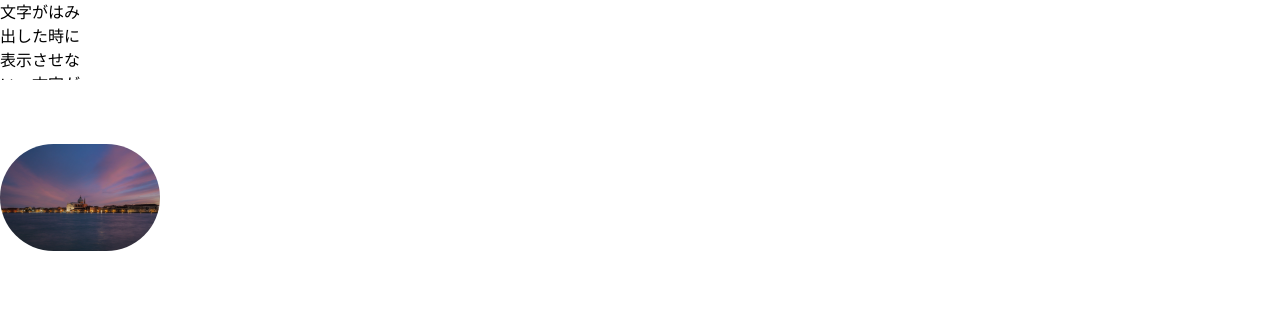
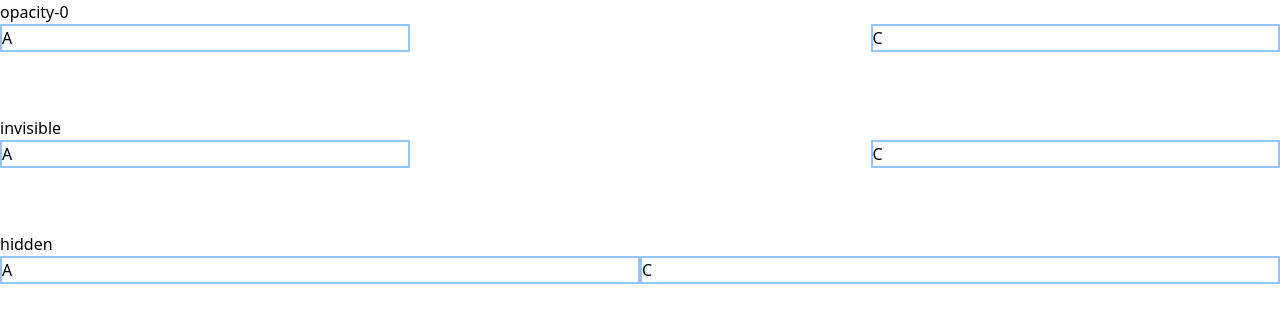
Before and after one commit to Takumikimura1899/TailwindCSS-React-Practice, a React (Create React App) app: page / in a window 1280 px wide. Shown: the top 322 px of the page. Built offline with nearby package versions, Linux system fonts and the light colour scheme.

Commit message:
Visibility

```diff
--- a/src/App.js
+++ b/src/App.js
@@ -15,6 +15,7 @@ import Overflow from './components/Overflow';
 import Position from './components/Position';
 import Responsive from './components/Responsive';
 import Shadow from './components/Shadow';
+import Visibility from './components/Visibility';
 import WidthHeight from './components/WidthHeight';
 
 function App() {
@@ -35,7 +36,8 @@ function App() {
       {/* <GridFooter /> */}
       {/* <Responsive /> */}
       {/* <Position /> */}
-      <Overflow />
+      {/* <Overflow /> */}
+      <Visibility />
     </>
   );
 }
--- /dev/null
+++ b/src/components/Visibility.jsx
@@ -0,0 +1,35 @@
+import React from 'react';
+
+const Visibility = () => {
+  return (
+    <>
+      {/* opacity,visible,hiddenの比較 */}
+      opacity-0
+      <div className='mb-16 flex justify-around'>
+        <div className='flex-grow border-2 border-blue-300'>A</div>
+        <div className='flex-grow opacity-0 border-2 border-blue-300'>
+          <button>ButtonB</button>
+        </div>
+        <div className='flex-grow border-2 border-blue-300'>C</div>
+      </div>
+      invisible
+      <div className='mb-16 flex justify-around'>
+        <div className='flex-grow border-2 border-blue-300'>A</div>
+        <div className='flex-grow invisible border-2 border-blue-300'>
+          <button>ButtonB</button>
+        </div>
+        <div className='flex-grow border-2 border-blue-300'>C</div>
+      </div>
+      hidden
+      <div className='mb-16 flex justify-around'>
+        <div className='flex-grow border-2 border-blue-300'>A</div>
+        <div className='flex-grow hidden border-2 border-blue-300'>
+          <button>ButtonB</button>
+        </div>
+        <div className='flex-grow border-2 border-blue-300'>C</div>
+      </div>
+    </>
+  );
+};
+
+export default Visibility;
```
